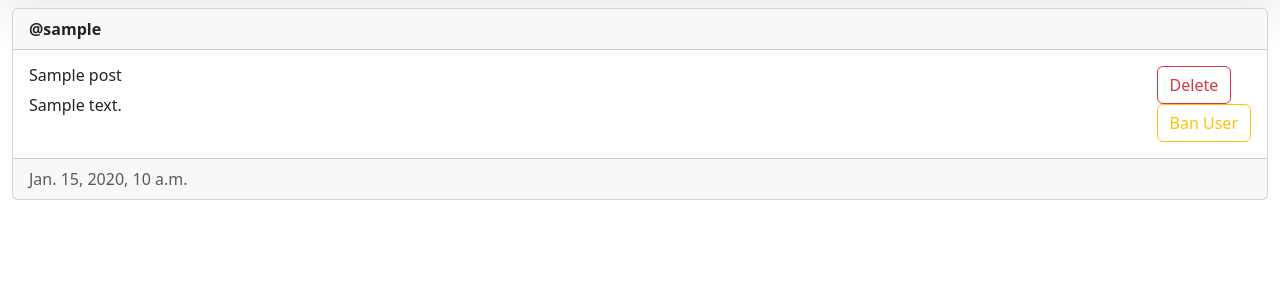
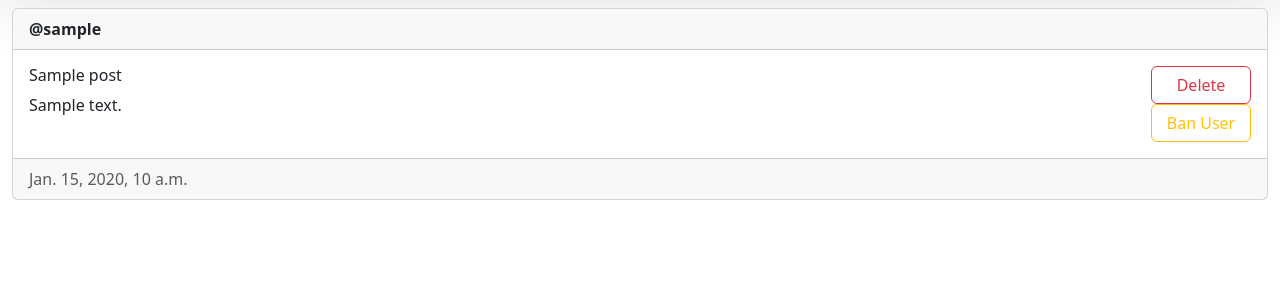
Before and after one commit to kestivvi/social-media, a Django app: page / in a window 1280 px wide. Shown: the part 60-360 px from the top of the page. Run offline with Django 4.2, Linux system fonts and the light colour scheme; a user stored in the database is signed in; tables that the repository leaves empty hold one stand-in row (values such as "Sample post"); some libraries are stand-ins or nearby versions.

Commit message:
Przyciski są tej samej długości

```diff
--- a/main/templates/main/base.html
+++ b/main/templates/main/base.html
@@ -43,6 +43,10 @@
     .logo {
       height: 32px;
     }
+
+    form button {
+      width: 100px;
+    }
   </style>
 
 </head>
@@ -51,8 +55,12 @@
   <nav class="navbar-wrapper">
     <div class="navbar">
       <div class="flex items-center gap-2 font-bold text-xl">
-        <img src="{% static 'SM_logo.png' %}" alt="logo" class="logo">
-        <h3>Social Media</h3>
+        <a href="/home">
+          <img src="{% static 'SM_logo.png' %}" alt="logo" class="logo">
+        </a>
+        <a href="/home">
+          <h3>Social Media</h3>
+        </a>
       </div>
 
       <div class="flex flex-row items-center gap-4  font-semibold">
```
